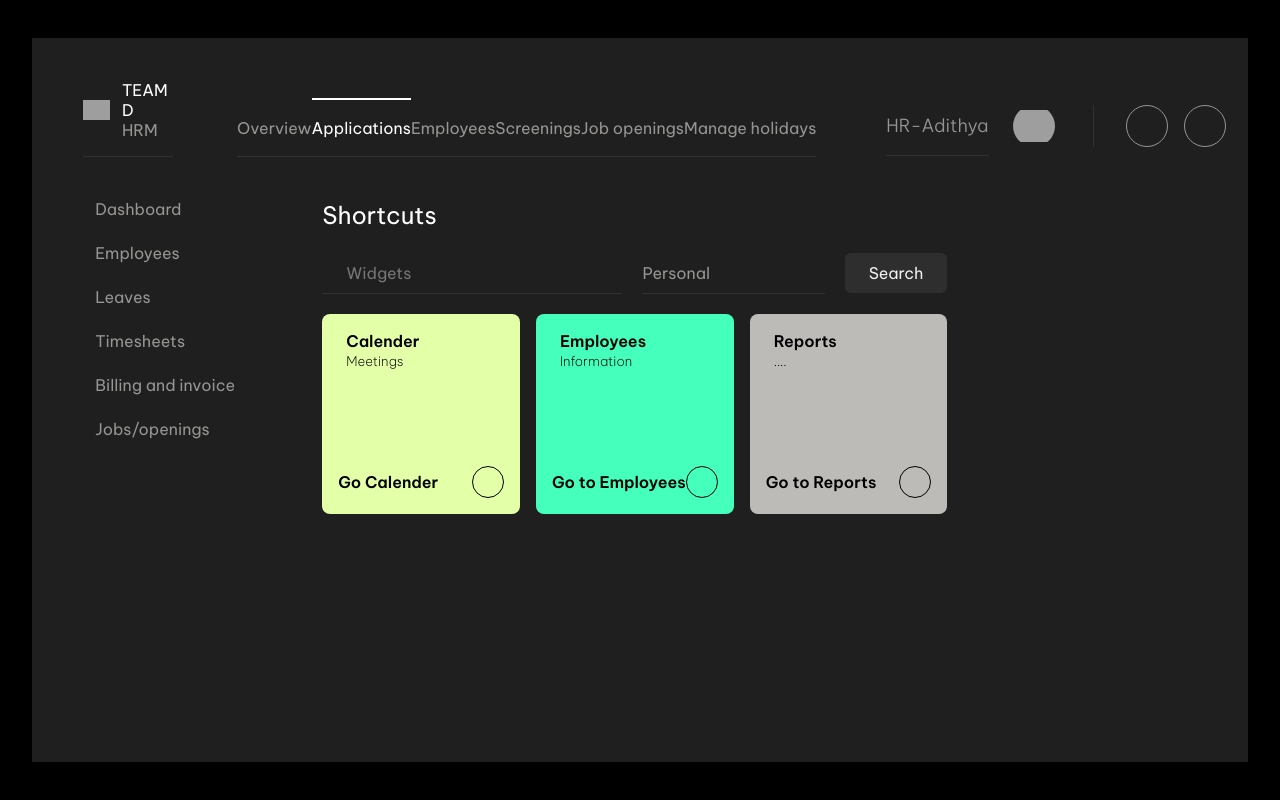
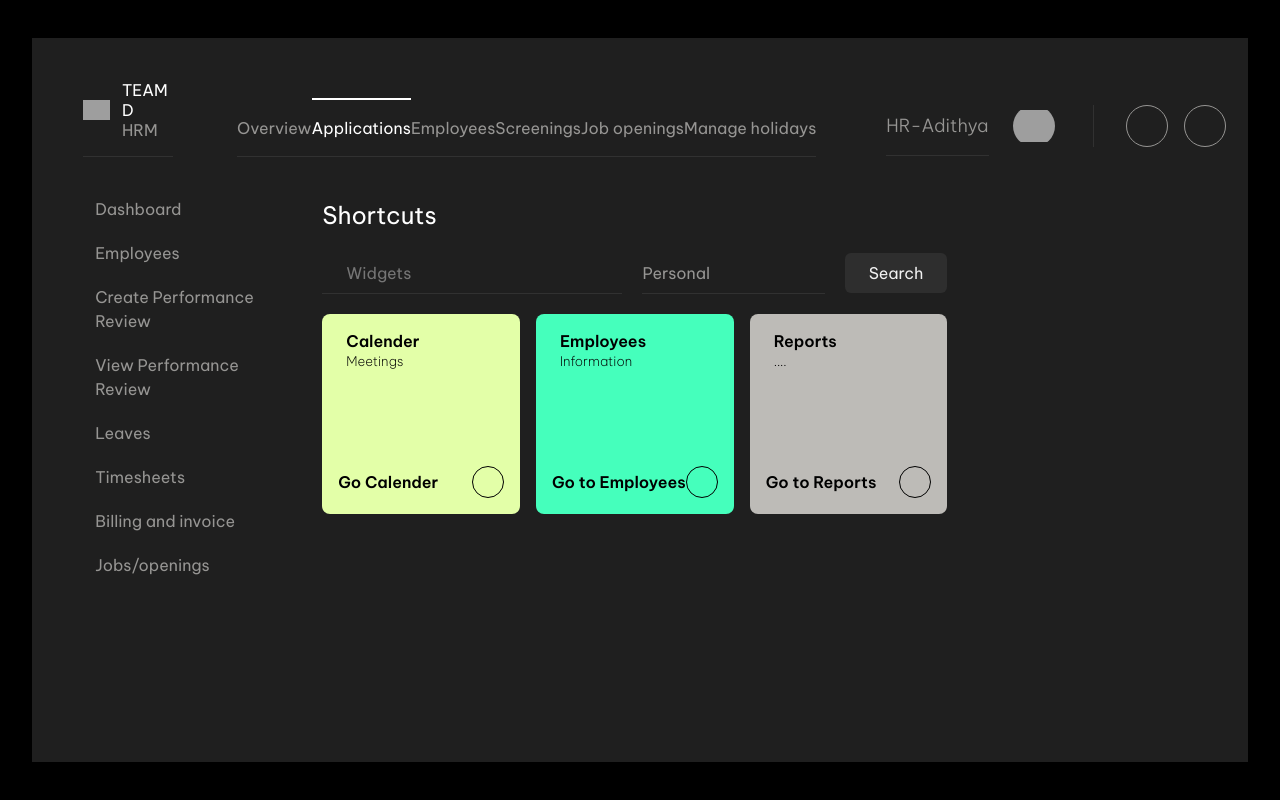
Before and after one commit to skandswami/SRH_HR_Management, a Flask app: page /HRDashboard in a window 1280 px wide. Run offline with Flask 2, Linux system fonts and the light colour scheme; parts of the project's set-up code (start-up, migrations or seed data) failed here and were passed over; some libraries are stand-ins or nearby versions; grey boxes are pictures that could not be loaded.

Commit message:
HRD dashboard added Emp performance Create/view

```diff
--- a/templates/EmployeeAppraisal.html
+++ b/templates/EmployeeAppraisal.html
@@ -99,6 +99,7 @@
   </nav>
 
   <article>
+     <!--
     {% with messages = get_flashed_messages() %}
 
     {% if messages %}
@@ -113,6 +114,7 @@
     {% endfor %}
     {% endif %}
     {% endwith %}
+  -->
 
     <div class = "container mt-3">
 
--- a/templates/HRDashboard.html
+++ b/templates/HRDashboard.html
@@ -77,6 +77,14 @@
 				<a href="#">
 					<i class="ph-check-square"></i>
 					<span>Employees</span>
+				</a>
+				<a href="./EmployeeAppraisal.html">
+					<i class="ph-swap"></i>
+					<span>Create Performance Review</span>
+				</a>
+				<a href="./EmpAppraisalView.html">
+					<i class="ph-swap"></i>
+					<span>View Performance Review</span>
 				</a>
 				<a href="../Leaves">
 					<i class="ph-swap"></i>
```
